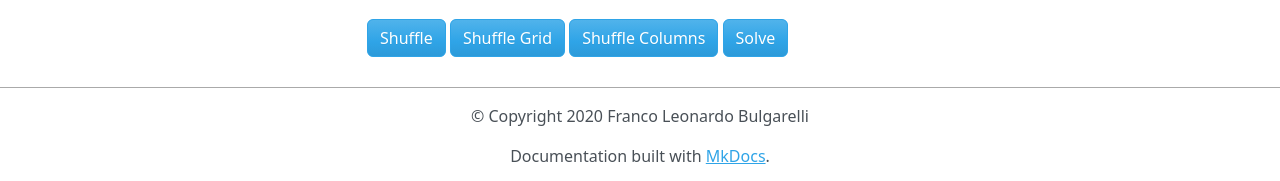
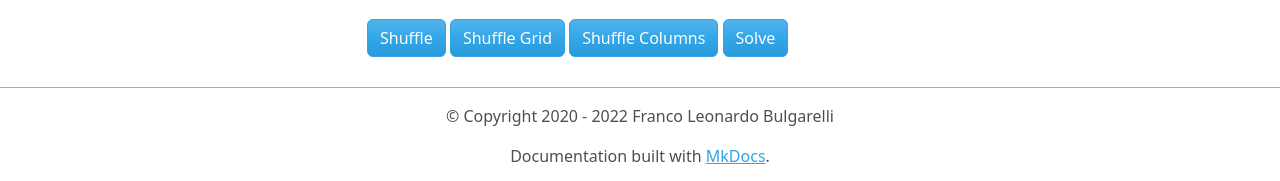
Before and after one commit to flbulgarelli/headbreaker, an MkDocs documentation site: the page built from docs/index.md, in a window 1280 px wide and 900 px high, scrolled down 9195 px. Shown: the part 716-897 px from the top of the window. Built offline with MkDocs 1.6.1, drawn with Linux system fonts in a browser that asks for light colours; nearby versions of some CDN libraries.

Commit message:
Update copyright notice

```diff
--- a/mkdocs.yml
+++ b/mkdocs.yml
@@ -4,5 +4,5 @@ nav:
   - Home: index.md
   - API: api/index.html
 repo_url: "https://github.com/flbulgarelli/headbreaker"
-copyright: '© Copyright 2020 Franco Leonardo Bulgarelli'
+copyright: '© Copyright 2020 - 2022 Franco Leonardo Bulgarelli'
 docs_dir: docs
```
Also changed, not shown: 1 other file.
